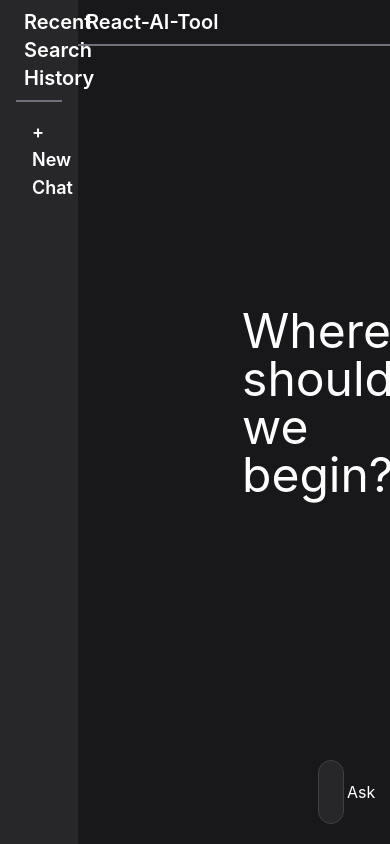
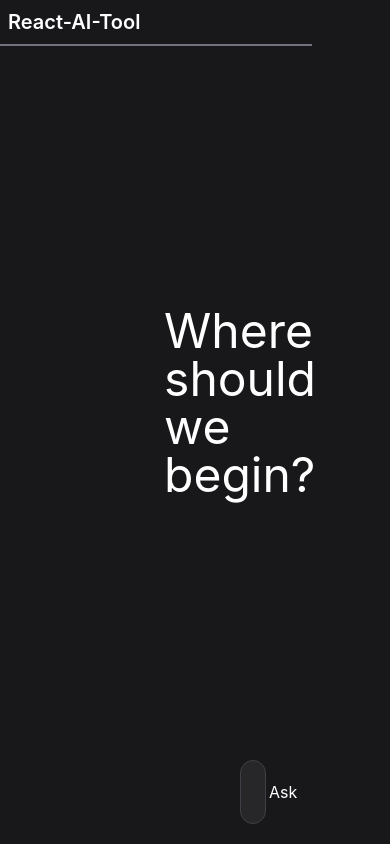
Before and after one commit to harsha21042/React-Ai-Tool-using-GroqAPI, a React (Vite) app: page / in a window 390 px wide. Built offline with nearby package versions, Linux system fonts and the light colour scheme.

Commit message:
mobile width sidebar disappear

```diff
--- a/src/App.jsx
+++ b/src/App.jsx
@@ -190,7 +190,7 @@ const App = () => {
     <div className='grid grid-cols-5 h-screen overflow-hidden'>
 
       {/* Sidebar */}
-      <div className='col-span-1 bg-zinc-800 px-4 text-white'>
+      <div className='col-span-1 bg-zinc-800 px-4 text-white hidden md:block'>
           <Sidebar
           chats={chats}
           receiveId={receiveId}
```
